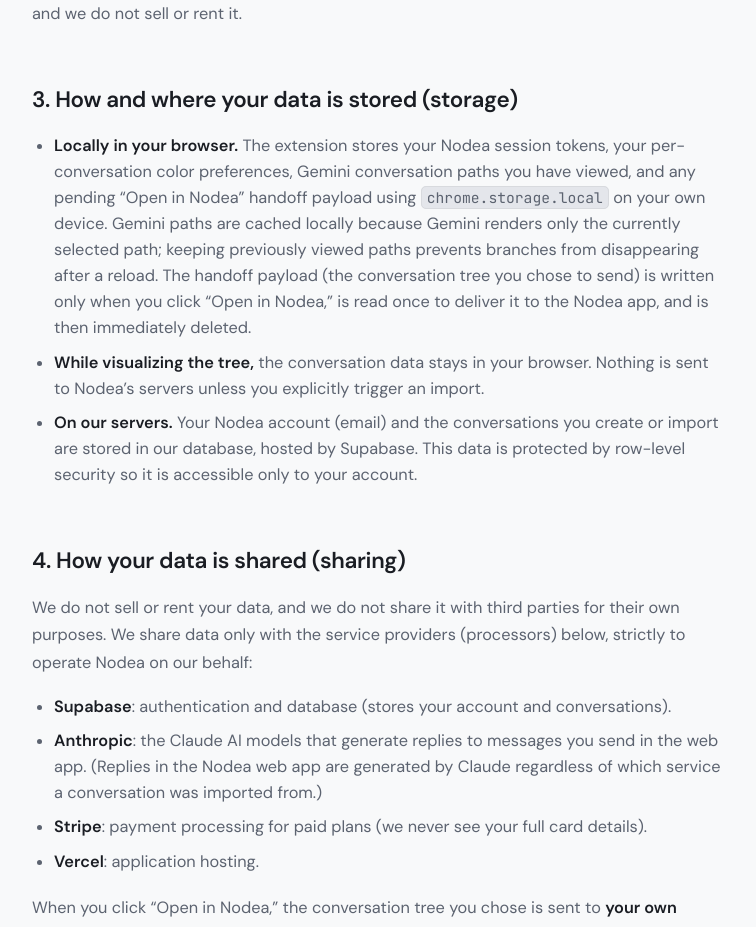
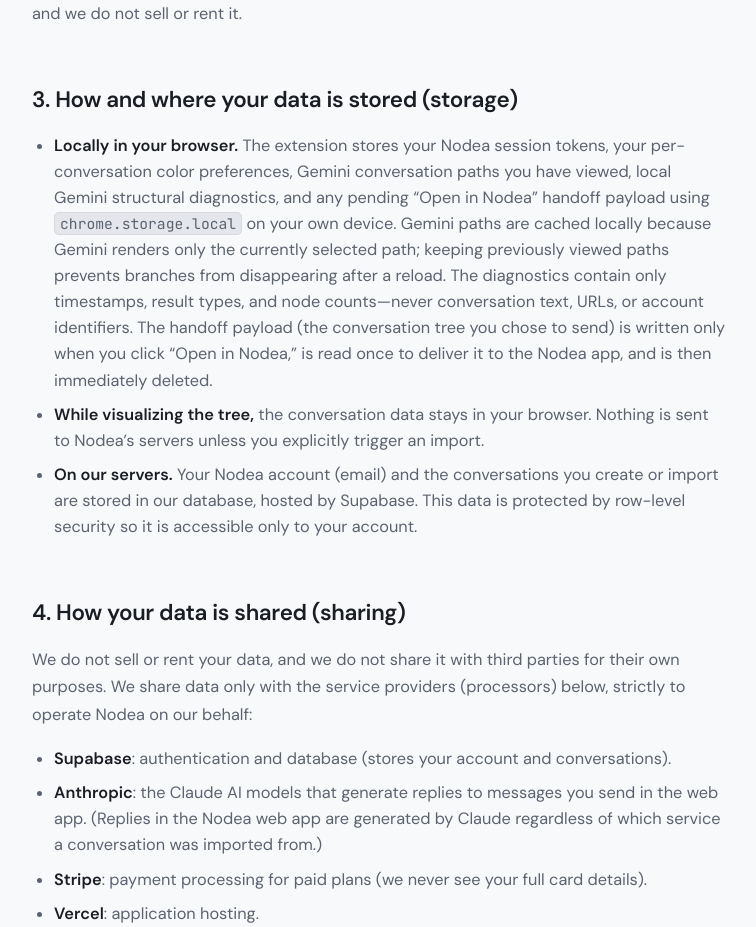
Before and after one commit to Elliott-Crosby/Nodea, a Next.js app: page /privacy in a window 1280 px wide. Shown: the part 1780-2707 px from the top of the page, without its empty margins (260-1016 px from the left). Built offline with nearby package versions, Linux system fonts and the light colour scheme; no server answers.

Commit message:
docs: disclose local Gemini diagnostics

```diff
--- a/src/app/privacy/page.tsx
+++ b/src/app/privacy/page.tsx
@@ -146,12 +146,15 @@
                   <strong>Locally in your browser.</strong>{' '}
                   The extension stores your
                   Nodea session tokens, your per-conversation color preferences,
-                  Gemini conversation paths you have viewed, and any pending{' '}
+                  Gemini conversation paths you have viewed, local Gemini structural
+                  diagnostics, and any pending{' '}
                   &ldquo;Open in Nodea&rdquo; handoff payload using{' '}
                   <code>chrome.storage.local</code>{' '}
                   on your own device. Gemini paths are cached locally because Gemini
                   renders only the currently selected path; keeping previously viewed
-                  paths prevents branches from disappearing after a reload. The handoff
+                  paths prevents branches from disappearing after a reload. The
+                  diagnostics contain only timestamps, result types, and node counts—never
+                  conversation text, URLs, or account identifiers. The handoff
                   payload (the conversation tree you chose to send) is written only when
                   you click &ldquo;Open in Nodea,&rdquo; is read once to deliver it to
                   the Nodea app, and is then immediately deleted.
```
Also changed, not shown: 1 other file (tests, documents, lock files or other folders).
